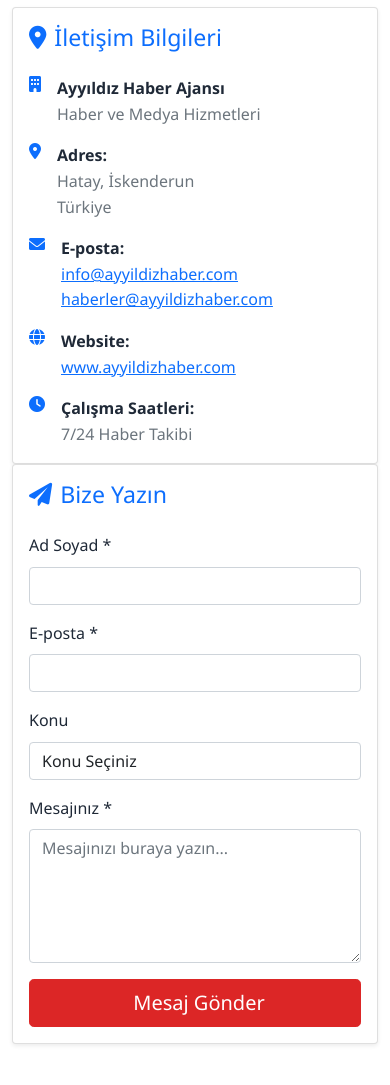
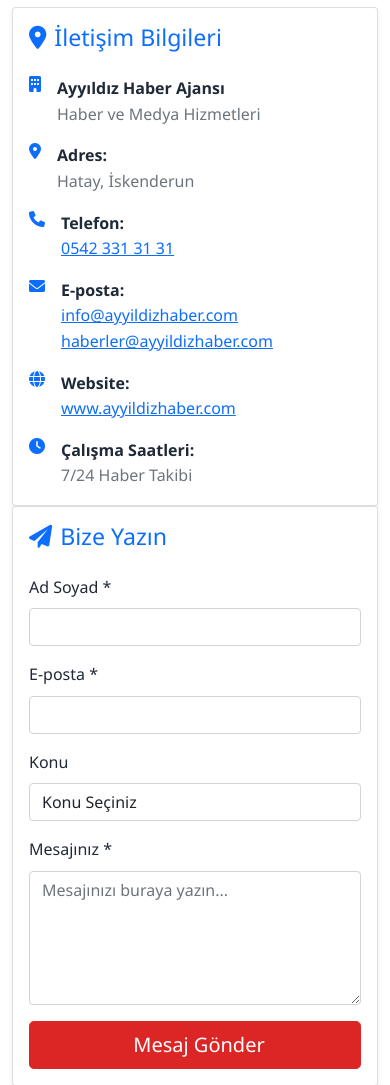
Before and after one commit to Cancanakon/ayyildizhaber, a Flask app: template templates/pages/contact.html in a window 390 px wide. Shown: the part 326-1411 px from the top of the page. Run offline with Flask 3, Linux system fonts and the light colour scheme; the template is opened without the code that fills it, so the values that code supplies are empty; some libraries are stand-ins or nearby versions.

Commit message:
Update contact information across various pages for better user support
Updates contact details (address & phone) in about, contact, privacy and terms templates.

Replit-Commit-Author: Agent
Replit-Commit-Session-Id: 29a8154e-131b-483b-b586-e6ba0c07c4aa
Replit-Commit-Screenshot-Url: https://storage.googleapis.com/screenshot-production-us-central1/a0fc20d8-f5fb-45fa-8ebf-f3b4911f8f83/a7496308-c3f8-4454-8eab-8f4dfe0457f6.jpg

```diff
--- a/templates/pages/about.html
+++ b/templates/pages/about.html
@@ -59,6 +59,7 @@
                             <div class="bg-light p-4 rounded mt-4">
                                 <h4 class="text-primary mb-3">İletişim Bilgilerimiz</h4>
                                 <p class="mb-1"><strong>Adres:</strong> Hatay, İskenderun</p>
+                                <p class="mb-1"><strong>Telefon:</strong> <a href="tel:05423313131" class="text-primary">0542 331 31 31</a></p>
                                 <p class="mb-1"><strong>Web:</strong> <a href="/" class="text-primary">www.ayyildizhaber.com</a></p>
                                 <p class="mb-0"><strong>E-posta:</strong> <a href="mailto:info@ayyildizhaber.com" class="text-primary">info@ayyildizhaber.com</a></p>
                             </div>
--- a/templates/pages/contact.html
+++ b/templates/pages/contact.html
@@ -30,7 +30,15 @@
                                     <i class="fas fa-map-marker-alt text-primary me-3"></i>
                                     <div>
                                         <strong>Adres:</strong><br>
-                                        <span class="text-muted">Hatay, İskenderun<br>Türkiye</span>
+                                        <span class="text-muted">Hatay, İskenderun</span>
+                                    </div>
+                                </div>
+
+                                <div class="contact-item mb-3">
+                                    <i class="fas fa-phone text-primary me-3"></i>
+                                    <div>
+                                        <strong>Telefon:</strong><br>
+                                        <a href="tel:05423313131" class="text-primary">0542 331 31 31</a>
                                     </div>
                                 </div>
 
--- a/templates/pages/privacy.html
+++ b/templates/pages/privacy.html
@@ -124,6 +124,7 @@
                         <div class="bg-light p-3 rounded">
                             <p class="mb-1"><strong>E-posta:</strong> <a href="mailto:privacy@ayyildizhaber.com">privacy@ayyildizhaber.com</a></p>
                             <p class="mb-1"><strong>E-posta:</strong> <a href="mailto:info@ayyildizhaber.com">info@ayyildizhaber.com</a></p>
+                            <p class="mb-1"><strong>Telefon:</strong> <a href="tel:05423313131">0542 331 31 31</a></p>
                             <p class="mb-0"><strong>Adres:</strong> Hatay, İskenderun</p>
                         </div>
                     </div>
--- a/templates/pages/terms.html
+++ b/templates/pages/terms.html
@@ -128,6 +128,7 @@
                         <div class="bg-light p-3 rounded">
                             <p class="mb-1"><strong>E-posta:</strong> <a href="mailto:legal@ayyildizhaber.com">legal@ayyildizhaber.com</a></p>
                             <p class="mb-1"><strong>E-posta:</strong> <a href="mailto:info@ayyildizhaber.com">info@ayyildizhaber.com</a></p>
+                            <p class="mb-1"><strong>Telefon:</strong> <a href="tel:05423313131">0542 331 31 31</a></p>
                             <p class="mb-0"><strong>Adres:</strong> Hatay, İskenderun</p>
                         </div>
 
```
